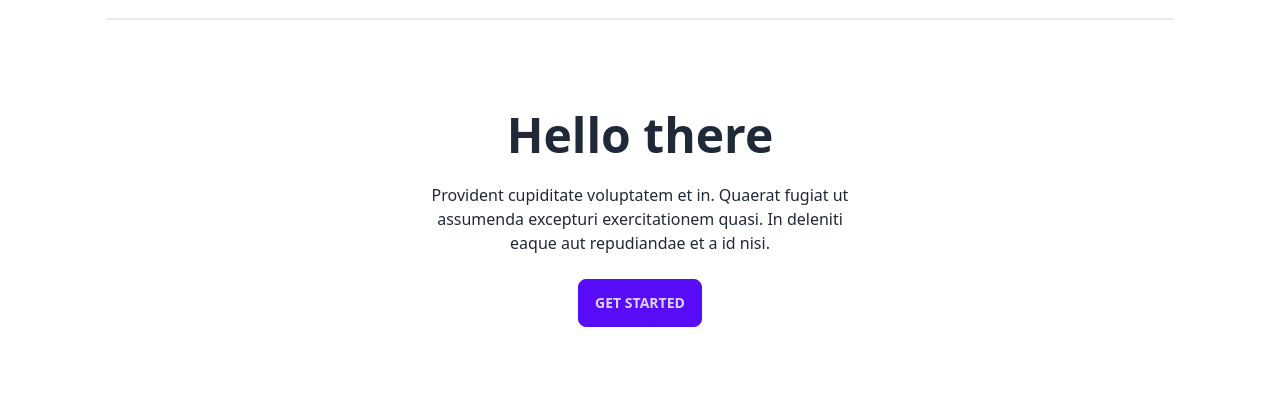
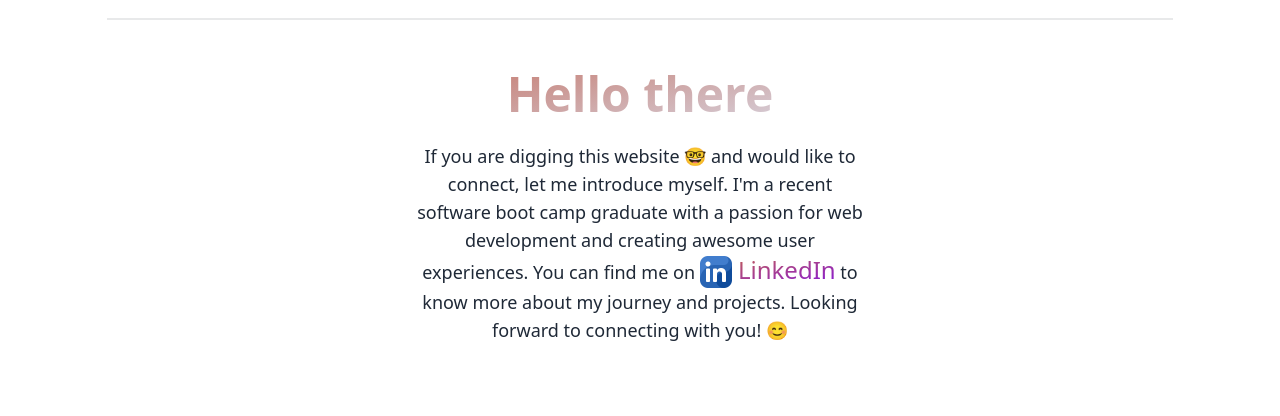
Before and after one commit to mig-gonz/Shmovie-Fanatics, a React (Create React App) app: page / in a window 1280 px wide. Shown: the part 1289-1705 px from the top of the page. Built offline with nearby package versions, Linux system fonts and the light colour scheme; no server answers.

Commit message:
styled footer. completed Banner with link to my Linkedin.

```diff
--- a/src/components/Banner.tsx
+++ b/src/components/Banner.tsx
@@ -1,15 +1,61 @@
+// import Linkedin from "../assets/linkedin.png";
+
+// const Banner = () => {
+//   return (
+//     <div className="hero h-96 ">
+//       <div className="hero-content text-center">
+//         <div className="max-w-md">
+//           <h1 className="text-5xl font-bold hero-header">Hello there</h1>
+//           <p className="py-6 text-lg">
+//             If you are digging this website 🤓 and would like to connect, here
+//             is my <br />
+//             <a
+//               className="beautiful-header underline text-2xl"
+//               href="https://www.linkedin.com/in/miguel-gonzalez-b50170282/"
+//             >
+//               <img
+//                 src={Linkedin}
+//                 alt="LinkedIn"
+//                 className="w-8 h-8 inline-block"
+//               />
+//               &nbsp;LinkedIn
+//             </a>
+//           </p>
+//           {/* <button className="btn btn-primary">Get Started</button> */}
+//         </div>
+//       </div>
+//     </div>
+//   );
+// };
+// export default Banner;
+import Linkedin from "../assets/linkedin.png";
+
 const Banner = () => {
   return (
     <div className="hero h-96 ">
       <div className="hero-content text-center">
         <div className="max-w-md">
-          <h1 className="text-5xl font-bold">Hello there</h1>
-          <p className="py-6">
-            Provident cupiditate voluptatem et in. Quaerat fugiat ut assumenda
-            excepturi exercitationem quasi. In deleniti eaque aut repudiandae et
-            a id nisi.
+          <h1 className="text-5xl font-bold hero-header">Hello there</h1>
+          <p className="py-6 text-lg">
+            If you are digging this website 🤓 and would like to connect, let me
+            introduce myself. I'm a recent software boot camp graduate with a
+            passion for web development and creating awesome user experiences.
+            You can find me on&nbsp;
+            <a
+              className="beautiful-header underline text-2xl"
+              href="https://www.linkedin.com/in/miguel-gonzalez-b50170282/"
+            >
+              <img
+                src={Linkedin}
+                alt="LinkedIn"
+                className="w-8 h-8 inline-block"
+              />
+              &nbsp;LinkedIn
+            </a>
+            &nbsp;to know more about my journey and projects. Looking forward to
+            connecting with you! 😊
           </p>
-          <button className="btn btn-primary">Get Started</button>
+          {/* <button className="btn btn-primary">Get Started</button> */}
         </div>
       </div>
     </div>
--- a/src/components/Footer.tsx
+++ b/src/components/Footer.tsx
@@ -15,14 +15,14 @@ const Footer = () => {
           <FaGithub className="mx-auto" size={25} />
         </a>
         <p>
-          This website uses the
+          This website uses the&nbsp;
           <a
             href="https://www.themoviedb.org/?language=en-US"
             className="beautiful-header"
           >
             TMDb API
           </a>
-          for movie data.
+          &nbsp;for movie data.
         </p>
       </div>
     </footer>
```
Also changed, not shown: src/assets/linkedin.png (added).
